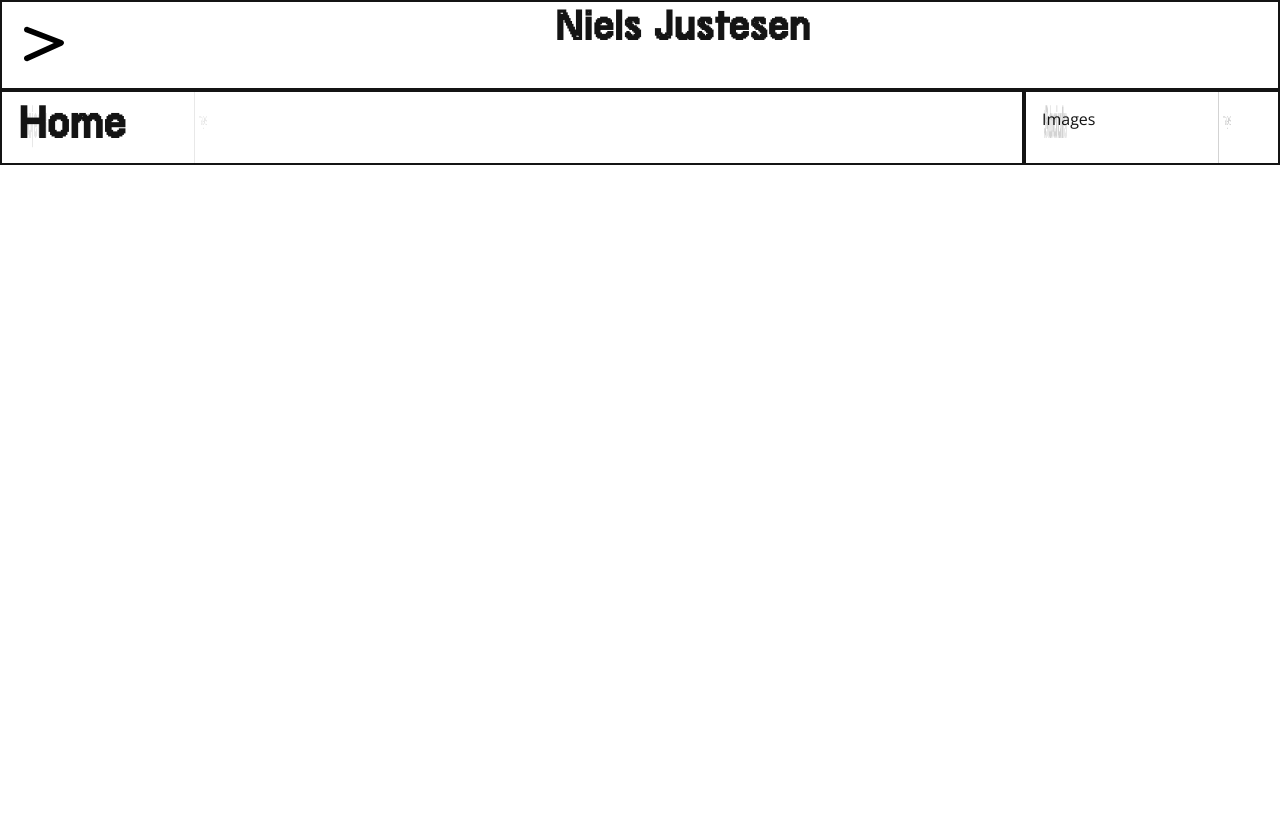
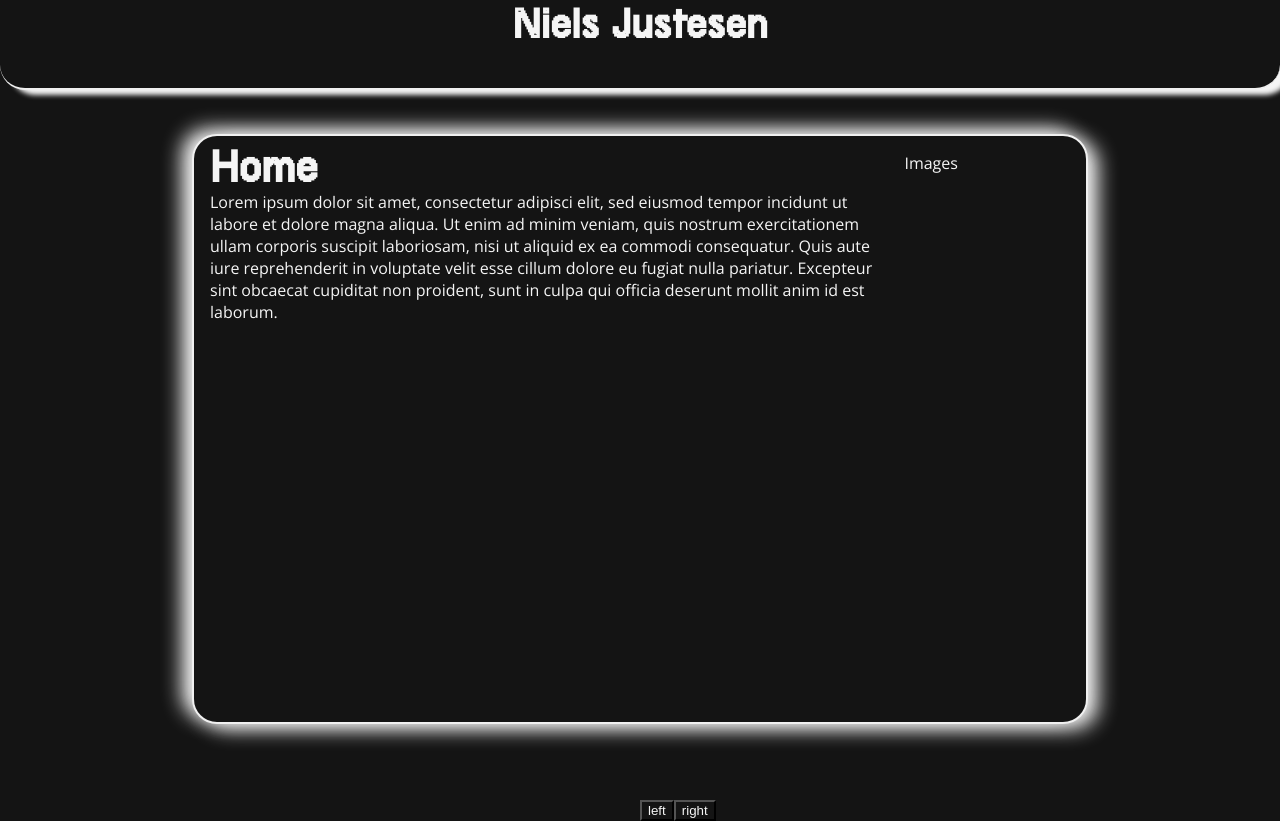
Before and after one commit to NielsJustesen/portfolio, a Vue app: page / in a window 1280 px wide. Before the commit the page ends 800 px from the top, so only its background shows below. Built offline with nearby package versions, Linux system fonts and the light colour scheme.

Commit message:
content panning

```diff
--- a/src/App.vue
+++ b/src/App.vue
@@ -1,31 +1,19 @@
 <template>
   <div class="app">
-    <HeaderTemplate @setDestination="changePage" />
+    <HeaderTemplate />
     <div class="content-container-list">
       <ContentTemplate
-        :id="'home'"
-        :headline="'Home'"
-        :content="''"
-        class="show-content-container"
+        v-for="content in contentList"
+        :key="content.id"
+        :id="content.id"
+        :headline="content.headline"
+        :content="content.content"
+        :class="content.class"
       />
-      <ContentTemplate
-        :id="'about'"
-        :headline="'About'"
-        :content="''"
-        class="pan-right-content-container"
-      />
-      <ContentTemplate
-        :id="'projects'"
-        :headline="'Projects'"
-        :content="''"
-        class="pan-left-content-container"
-      />
-      <ContentTemplate
-        :id="'socials'"
-        :headline="'Socials'"
-        :content="''"
-        class="pan-right-content-container"
-      />
+    </div>
+    <div class="navigation">
+      <button @click="changePage('left')">left</button>
+      <button @click="changePage('right')">right</button>
     </div>
   </div>
 </template>
@@ -34,17 +22,82 @@
 import { defineComponent, ref } from "vue";
 import HeaderTemplate from "./components/HeaderTemplate.vue";
 import ContentTemplate from "./components/ContentTemplate.vue";
+import Content from "./types/Content";
 export default defineComponent({
   name: "App",
   components: { HeaderTemplate, ContentTemplate },
   setup() {
+    const pageShow = ref<string>("show-content-container");
+    const pagePanLeft = ref<string>("pan-left-content-container");
+    const pagePanRight = ref<string>("pan-right-content-container");
+    const contentList = ref<Content[]>([
+      {
+        id: "home",
+        headline: "Home",
+        content:
+          "Lorem ipsum dolor sit amet, consectetur adipisci elit, sed eiusmod tempor incidunt ut labore et dolore magna aliqua. Ut enim ad minim veniam, quis nostrum exercitationem ullam corporis suscipit laboriosam, nisi ut aliquid ex ea commodi consequatur. Quis aute iure reprehenderit in voluptate velit esse cillum dolore eu fugiat nulla pariatur. Excepteur sint obcaecat cupiditat non proident, sunt in culpa qui officia deserunt mollit anim id est laborum.",
+        class: pageShow.value,
+      },
+      {
+        id: "about",
+        headline: "About",
+        content:
+          "Lorem ipsum dolor sit amet, consectetur adipisci elit, sed eiusmod tempor incidunt ut labore et dolore magna aliqua. Ut enim ad minim veniam, quis nostrum exercitationem ullam corporis suscipit laboriosam, nisi ut aliquid ex ea commodi consequatur. Quis aute iure reprehenderit in voluptate velit esse cillum dolore eu fugiat nulla pariatur. Excepteur sint obcaecat cupiditat non proident, sunt in culpa qui officia deserunt mollit anim id est laborum.",
+        class: pagePanLeft.value,
+      },
+      {
+        id: "projects",
+        headline: "Projects",
+        content:
+          "Lorem ipsum dolor sit amet, consectetur adipisci elit, sed eiusmod tempor incidunt ut labore et dolore magna aliqua. Ut enim ad minim veniam, quis nostrum exercitationem ullam corporis suscipit laboriosam, nisi ut aliquid ex ea commodi consequatur. Quis aute iure reprehenderit in voluptate velit esse cillum dolore eu fugiat nulla pariatur. Excepteur sint obcaecat cupiditat non proident, sunt in culpa qui officia deserunt mollit anim id est laborum.",
+        class: pagePanLeft.value,
+      },
+      {
+        id: "socials",
+        headline: "Socials",
+        content:
+          "Lorem ipsum dolor sit amet, consectetur adipisci elit, sed eiusmod tempor incidunt ut labore et dolore magna aliqua. Ut enim ad minim veniam, quis nostrum exercitationem ullam corporis suscipit laboriosam, nisi ut aliquid ex ea commodi consequatur. Quis aute iure reprehenderit in voluptate velit esse cillum dolore eu fugiat nulla pariatur. Excepteur sint obcaecat cupiditat non proident, sunt in culpa qui officia deserunt mollit anim id est laborum.",
+        class: pagePanLeft.value,
+      },
+    ]);
     const pageView = ref<number>(0);
-    const changePage = (index: number) => {
-      pageView.value = index;
-      console.log(index);
+
+    const changePage = (direction: string) => {
+      if (direction === "right") {
+        if (pageView.value !== contentList.value.length - 1) {
+          panRight();
+        }
+      }
+      if (direction === "left") {
+        if (pageView.value !== 0) {
+          panLeft();
+        }
+      }
+    };
+    const panRight = () => {
+      pageView.value++;
+      if (contentList.value[pageView.value] !== undefined) {
+        contentList.value[pageView.value].class = pageShow.value;
+      }
+      if (contentList.value[pageView.value - 1] !== undefined) {
+        contentList.value[pageView.value - 1].class = pagePanRight.value;
+      }
+    };
+    const panLeft = () => {
+      pageView.value--;
+      if (contentList.value[pageView.value] !== undefined) {
+        contentList.value[pageView.value].class = pageShow.value;
+      }
+      if (contentList.value[pageView.value + 1] !== undefined) {
+        contentList.value[pageView.value + 1].class = pagePanLeft.value;
+      }
     };
     return {
       pageView,
+      pageShow,
+      pagePanLeft,
+      pagePanRight,
+      contentList,
       changePage,
     };
   },
--- a/src/assets/global.scss
+++ b/src/assets/global.scss
@@ -14,6 +14,7 @@
 * {
   margin: 0;
   color: var(--text-color);
+  background-color: var(--background-color);
   box-sizing: border-box;
 }
 
@@ -27,4 +28,11 @@ body {
   cursor: pointer;
 }
 
+.navigation {
+  display: flex;
+  position: absolute;
+  left: 50%;
+  top: 50em;
+  width: 60px;
+}
 /* Content Template */
--- a/src/assets/styles/colors.scss
+++ b/src/assets/styles/colors.scss
@@ -1,5 +1,5 @@
 :root {
-  --bg: rgb(245, 245, 245);
-  --text-color: rgb(20, 20, 20);
-  --border-color: rgb(20, 20, 20);
+  --background-color: rgb(20, 20, 20);
+  --text-color: rgb(245, 245, 245);
+  --border-color: rgb(240, 240, 240);
 }
--- a/src/assets/styles/content.scss
+++ b/src/assets/styles/content.scss
@@ -1,5 +1,5 @@
 :root {
-  --transition-time: 0.5s;
+  --transition-time: 0.7s;
 }
 
 .content-container-list {
@@ -14,36 +14,50 @@
 
 .content-container {
   position: absolute;
-  width: 100%;
+  left: 15%;
+  width: 70%;
   display: flex;
-  transition: transform var(--transition-time) linear,
-    opacity var(--transition-time) linear var(--transition-time);
+  transition: transform var(--transition-time) ease-in,
+    opacity var(--transition-time) ease-in var(--transition-time);
+  border: var(--border-w) solid var(--border-color);
+  height: 590px;
+  border-radius: 25px;
+  box-shadow: 10px 5px 20px whitesmoke, -10px -5px 20px whitesmoke;
 }
 
 .pan-left-content-container {
-  transform: translateX(-40%) rotateY(-80deg);
-  opacity: 0.1;
+  transform: translateX(-60%) rotateY(-80deg);
+  opacity: 0;
+  box-shadow: none;
 }
 
 .pan-right-content-container {
-  transform: translateX(40%) rotateY(80deg);
-  opacity: 0.1;
+  transform: translateX(60%) rotateY(80deg);
+  opacity: 0;
+  box-shadow: none;
 }
 
 .show-content-container {
   transform: translateX(0%) rotateY(0deg);
-  opacity: 1;
+  animation: show var(--transition-time);
 }
 
 .content-info {
   width: 80%;
   margin: 0;
-  padding: 1em;
-  border: var(--border-w) solid var(--border-color);
+  margin: 1em;
 }
 
 .content-images {
-  padding: 1em;
-  border: var(--border-w) solid var(--border-color);
+  margin: 1em;
   width: 20%;
 }
+
+@keyframes show {
+  0% {
+    opacity: 0.2;
+  }
+  100% {
+    opacity: 1;
+  }
+}
--- a/src/assets/styles/header.scss
+++ b/src/assets/styles/header.scss
@@ -4,11 +4,16 @@
   z-index: 10;
   display: flex;
   font-size: 1.4em;
-  border: var(--border-w) solid var(--border-color);
+
+  // border: var(--border-w) solid var(--border-color);
+  border-bottom: var(--border-w) solid var(--border-color);
+  box-shadow: 10px 5px 5px whitesmoke;
+  border-radius: 0 0 25px 25px;
   h1 {
     font-family: CyberpunkGrotesque;
     margin: 10px auto;
   }
+  margin-bottom: 2em;
 }
 .tabs-arrows {
   margin: 1em;
--- a/src/components/HeaderTemplate.vue
+++ b/src/components/HeaderTemplate.vue
@@ -1,10 +1,10 @@
 <template>
   <header class="header">
     <div>
-      <div @click="handleClick(null)" class="hover-pointer tabs-arrows">
+      <!-- <div @click="handleClick(null)" class="hover-pointer tabs-arrows">
         <img v-if="open" src="../assets/svg/OrSign.svg" alt="" />
         <img v-else src="../assets/svg/GreaterThanSign.svg" alt="" />
-      </div>
+      </div> -->
       <div v-if="open" class="tabs-container">
         <ul>
           <li>
--- /dev/null
+++ b/src/types/Content.ts
@@ -0,0 +1,8 @@
+interface Content {
+  id: string;
+  headline: string;
+  content: string;
+  class: string;
+}
+
+export default Content;
```
